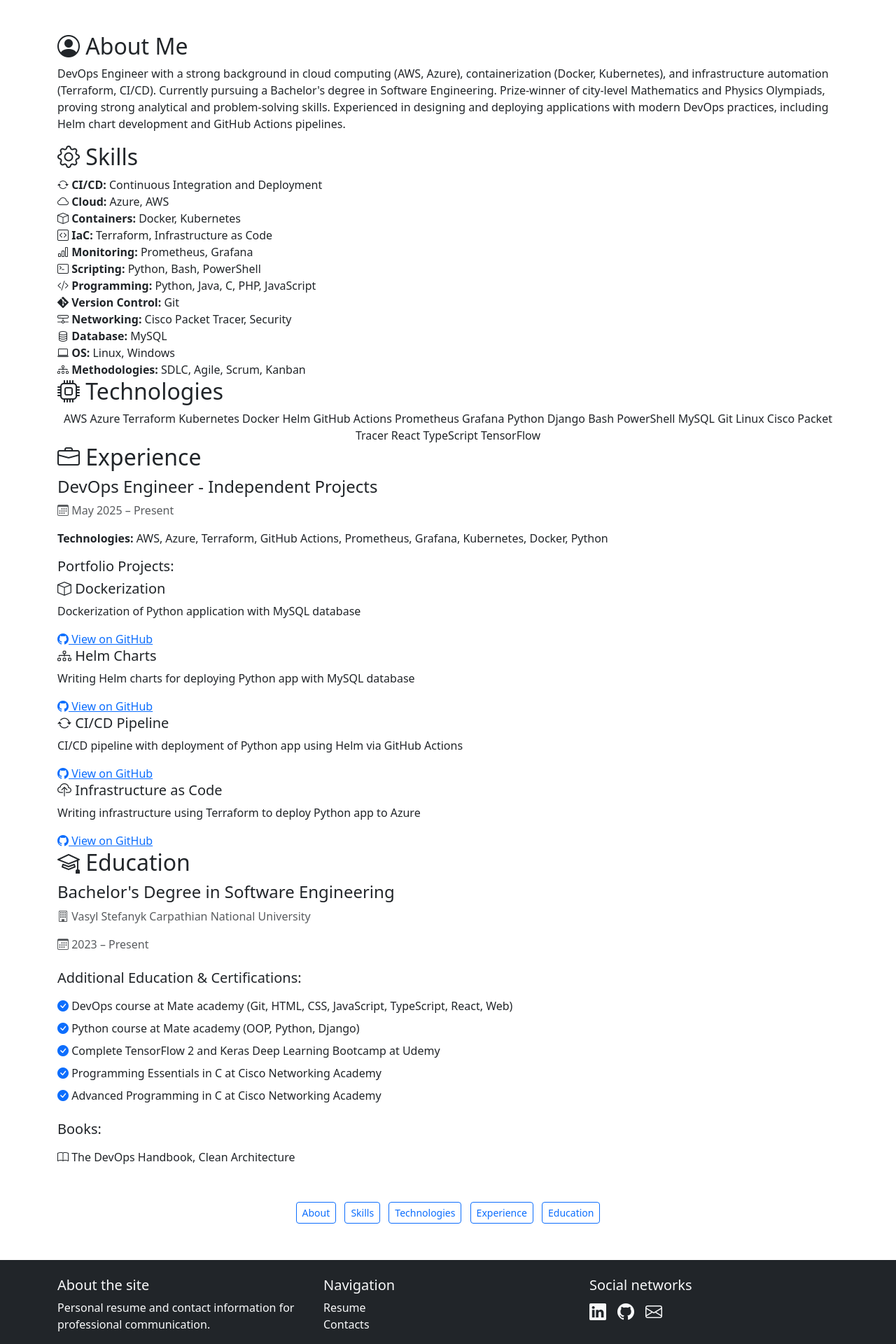
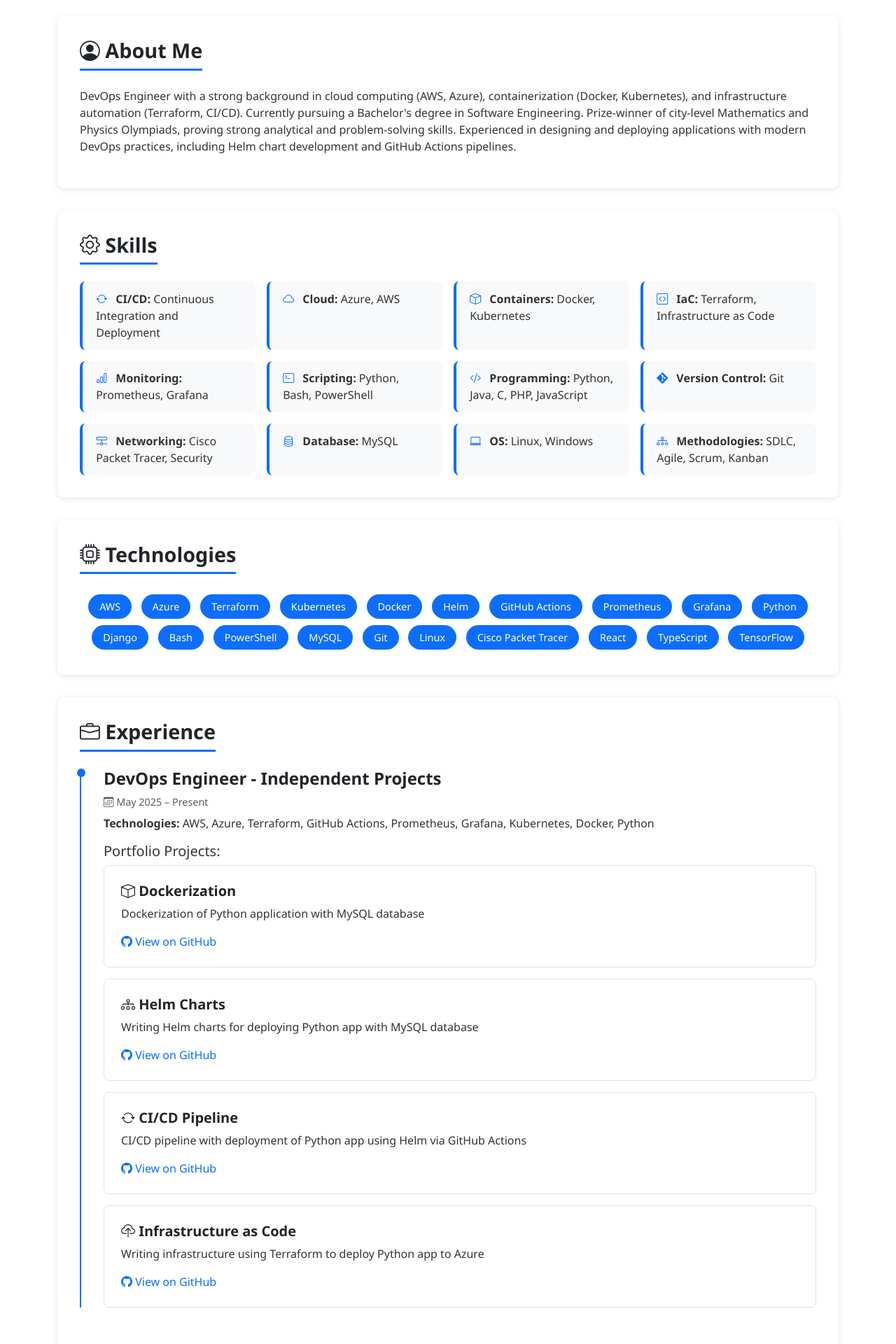
Before and after one commit to zave52/flask-app-lab, a Flask app: template templates/resume.html in a window 1280 px wide. Shown: the part 357-2277 px from the top of the page at 70% size. Run offline with Flask 3, Linux system fonts and the light colour scheme; the template is opened without the code that fills it, so the values that code supplies are empty.

Commit message:
Added static files and removed div around content block in base.html

```diff
--- /dev/null
+++ b/static/css/style.css
@@ -0,0 +1,333 @@
+:root {
+    --primary-color: #0d6efd;
+    --dark-color: #212529;
+    --light-bg: #f8f9fa;
+    --border-color: #dee2e6;
+}
+
+body {
+    font-family: 'Segoe UI', Tahoma, Geneva, Verdana, sans-serif;
+    color: #333;
+}
+
+.resume-header {
+    background: linear-gradient(135deg, var(--dark-color) 0%, #2c3e50 100%);
+    color: white;
+    padding: 3rem 0;
+    margin-bottom: 2rem;
+}
+
+.profile-photo {
+    width: 180px;
+    height: 180px;
+    border-radius: 50%;
+    border: 5px solid white;
+    object-fit: cover;
+    box-shadow: 0 4px 15px rgba(0, 0, 0, 0.3);
+}
+
+.resume-title {
+    font-size: 2.5rem;
+    font-weight: 700;
+    margin-bottom: 0.5rem;
+}
+
+.resume-subtitle {
+    font-size: 1.2rem;
+    color: var(--primary-color);
+    font-weight: 500;
+    letter-spacing: 2px;
+}
+
+.contact-info {
+    margin-top: 1rem;
+}
+
+.contact-info a {
+    color: white;
+    text-decoration: none;
+    margin-right: 1rem;
+    transition: color 0.3s ease;
+}
+
+.contact-info a:hover {
+    color: var(--primary-color);
+}
+
+.contact-info i {
+    margin-right: 0.3rem;
+}
+
+.resume-section {
+    background: white;
+    padding: 2rem;
+    margin-bottom: 2rem;
+    border-radius: 10px;
+    box-shadow: 0 2px 10px rgba(0, 0, 0, 0.1);
+    transition: transform 0.3s ease, box-shadow 0.3s ease;
+}
+
+.resume-section:hover {
+    transform: translateY(-5px);
+    box-shadow: 0 5px 20px rgba(0, 0, 0, 0.15);
+}
+
+.section-title {
+    font-size: 1.8rem;
+    font-weight: 700;
+    color: var(--dark-color);
+    margin-bottom: 1.5rem;
+    padding-bottom: 0.5rem;
+    border-bottom: 3px solid var(--primary-color);
+    display: inline-block;
+}
+
+.skills-grid {
+    display: grid;
+    grid-template-columns: repeat(auto-fit, minmax(250px, 1fr));
+    gap: 1rem;
+}
+
+.skill-item {
+    background: var(--light-bg);
+    padding: 0.8rem 1.2rem;
+    border-radius: 8px;
+    border-left: 4px solid var(--primary-color);
+    transition: all 0.3s ease;
+}
+
+.skill-item:hover {
+    background: var(--primary-color);
+    color: white;
+    transform: translateX(5px);
+}
+
+.skill-item i {
+    margin-right: 0.5rem;
+    color: var(--primary-color);
+}
+
+.skill-item:hover i {
+    color: white;
+}
+
+.timeline-item {
+    position: relative;
+    padding-left: 2rem;
+    margin-bottom: 2rem;
+    border-left: 2px solid var(--primary-color);
+}
+
+.timeline-item::before {
+    content: '';
+    position: absolute;
+    left: -6px;
+    top: 0;
+    width: 12px;
+    height: 12px;
+    border-radius: 50%;
+    background: var(--primary-color);
+}
+
+.timeline-item h4 {
+    font-weight: 700;
+    color: var(--dark-color);
+    margin-bottom: 0.5rem;
+}
+
+.timeline-item .text-muted {
+    font-size: 0.9rem;
+    margin-bottom: 0.5rem;
+}
+
+.timeline-item ul {
+    margin-top: 0.5rem;
+}
+
+.tech-badge {
+    display: inline-block;
+    background: var(--primary-color);
+    color: white;
+    padding: 0.4rem 1rem;
+    border-radius: 20px;
+    margin: 0.3rem;
+    font-size: 0.9rem;
+    transition: all 0.3s ease;
+}
+
+.tech-badge:hover {
+    background: var(--dark-color);
+    transform: scale(1.05);
+}
+
+.achievement-item {
+    background: var(--light-bg);
+    padding: 1rem;
+    border-radius: 8px;
+    margin-bottom: 1rem;
+    border-left: 4px solid #28a745;
+    transition: all 0.3s ease;
+}
+
+.achievement-item:hover {
+    background: #28a745;
+    color: white;
+    transform: translateX(5px);
+}
+
+.achievement-item i {
+    color: #28a745;
+    margin-right: 0.5rem;
+    font-size: 1.2rem;
+}
+
+.achievement-item:hover i {
+    color: white;
+}
+
+.project-card {
+    background: white;
+    border: 1px solid var(--border-color);
+    border-radius: 8px;
+    padding: 1.5rem;
+    margin-bottom: 1rem;
+    transition: all 0.3s ease;
+}
+
+.project-card:hover {
+    border-color: var(--primary-color);
+    box-shadow: 0 4px 12px rgba(13, 110, 253, 0.2);
+}
+
+.project-card h5 {
+    color: var(--dark-color);
+    font-weight: 700;
+    margin-bottom: 0.5rem;
+}
+
+.project-card .github-link {
+    color: var(--primary-color);
+    text-decoration: none;
+    font-weight: 500;
+    transition: color 0.3s ease;
+}
+
+.project-card .github-link:hover {
+    color: var(--dark-color);
+}
+
+.social-link {
+    transition: all 0.3s ease;
+    display: inline-block;
+}
+
+.social-link:hover {
+    transform: translateY(-3px);
+    color: #0d6efd !important;
+}
+
+.navbar-brand {
+    transition: all 0.3s ease;
+    font-weight: 600;
+}
+
+.navbar-brand:hover {
+    transform: scale(1.05);
+    color: #0d6efd !important;
+}
+
+.nav-link {
+    transition: all 0.3s ease;
+    position: relative;
+}
+
+.nav-link:hover {
+    color: #0d6efd !important;
+    transform: translateY(-2px);
+}
+
+.nav-link::after {
+    content: '';
+    position: absolute;
+    width: 0;
+    height: 2px;
+    bottom: 0;
+    left: 50%;
+    background-color: #0d6efd;
+    transition: all 0.3s ease;
+    transform: translateX(-50%);
+}
+
+.nav-link:hover::after {
+    width: 80%;
+}
+
+.nav-link.active::after {
+    width: 80%;
+}
+
+.footer-nav-link {
+    transition: all 0.3s ease;
+    display: inline-block;
+}
+
+.footer-nav-link:hover {
+    color: #0d6efd !important;
+    transform: translateX(5px);
+    text-decoration: underline !important;
+}
+
+@media (max-width: 768px) {
+    .resume-title {
+        font-size: 2rem;
+    }
+
+    .resume-subtitle {
+        font-size: 1rem;
+    }
+
+    .profile-photo {
+        width: 150px;
+        height: 150px;
+    }
+
+    .resume-section {
+        padding: 1.5rem;
+    }
+
+    .section-title {
+        font-size: 1.5rem;
+    }
+
+    .skills-grid {
+        grid-template-columns: 1fr;
+    }
+
+    .contact-info a {
+        display: block;
+        margin: 0.5rem 0;
+    }
+
+    .nav-link::after {
+        height: 3px;
+    }
+
+    .nav-link:hover::after {
+        width: 100%;
+    }
+
+    .nav-link.active::after {
+        width: 100%;
+    }
+}
+
+@media print {
+    .navbar, footer, .no-print {
+        display: none;
+    }
+
+    .resume-section {
+        box-shadow: none;
+        page-break-inside: avoid;
+    }
+}
--- a/templates/base.html
+++ b/templates/base.html
@@ -10,78 +10,14 @@
   <link href="https://cdn.jsdelivr.net/npm/bootstrap@5.3.8/dist/css/bootstrap.min.css" rel="stylesheet"
         integrity="sha384-sRIl4kxILFvY47J16cr9ZwB07vP4J8+LH7qKQnuqkuIAvNWLzeN8tE5YBujZqJLB" crossorigin="anonymous">
   <link rel="stylesheet" href="https://cdn.jsdelivr.net/npm/bootstrap-icons@1.11.1/font/bootstrap-icons.css">
-
-  <style>
-      .social-link {
-          transition: all 0.3s ease;
-          display: inline-block;
-      }
-
-      .social-link:hover {
-          transform: translateY(-3px);
-          color: #0d6efd !important;
-      }
-
-      .navbar-brand {
-          transition: all 0.3s ease;
-          font-weight: 600;
-      }
-
-      .navbar-brand:hover {
-          transform: scale(1.05);
-          color: #0d6efd !important;
-      }
-
-      .nav-link {
-          transition: all 0.3s ease;
-          position: relative;
-      }
-
-      .nav-link:hover {
-          color: #0d6efd !important;
-          transform: translateY(-2px);
-      }
-
-      .nav-link::after {
-          content: '';
-          position: absolute;
-          width: 0;
-          height: 2px;
-          bottom: 0;
-          left: 50%;
-          background-color: #0d6efd;
-          transition: all 0.3s ease;
-          transform: translateX(-50%);
-      }
-
-      .nav-link:hover::after {
-          width: 80%;
-      }
-
-      .nav-link.active::after {
-          width: 80%;
-      }
-
-      .footer-nav-link {
-          transition: all 0.3s ease;
-          display: inline-block;
-      }
-
-      .footer-nav-link:hover {
-          color: #0d6efd !important;
-          transform: translateX(5px);
-          text-decoration: underline !important;
-      }
-  </style>
+  <link rel="stylesheet" href="{{ url_for('static', filename='css/style.css') }}">
 
   {% block head_extra %}{% endblock %}
 </head>
 <body>
 {% include "includes/navigation.html" %}
 
-<div class="container-fluid">
-  {% block content %}{% endblock %}
-</div>
+{% block content %}{% endblock %}
 
 {% include "includes/footer.html" %}
 
```
Also changed, not shown: static/images/profile.svg (added).
